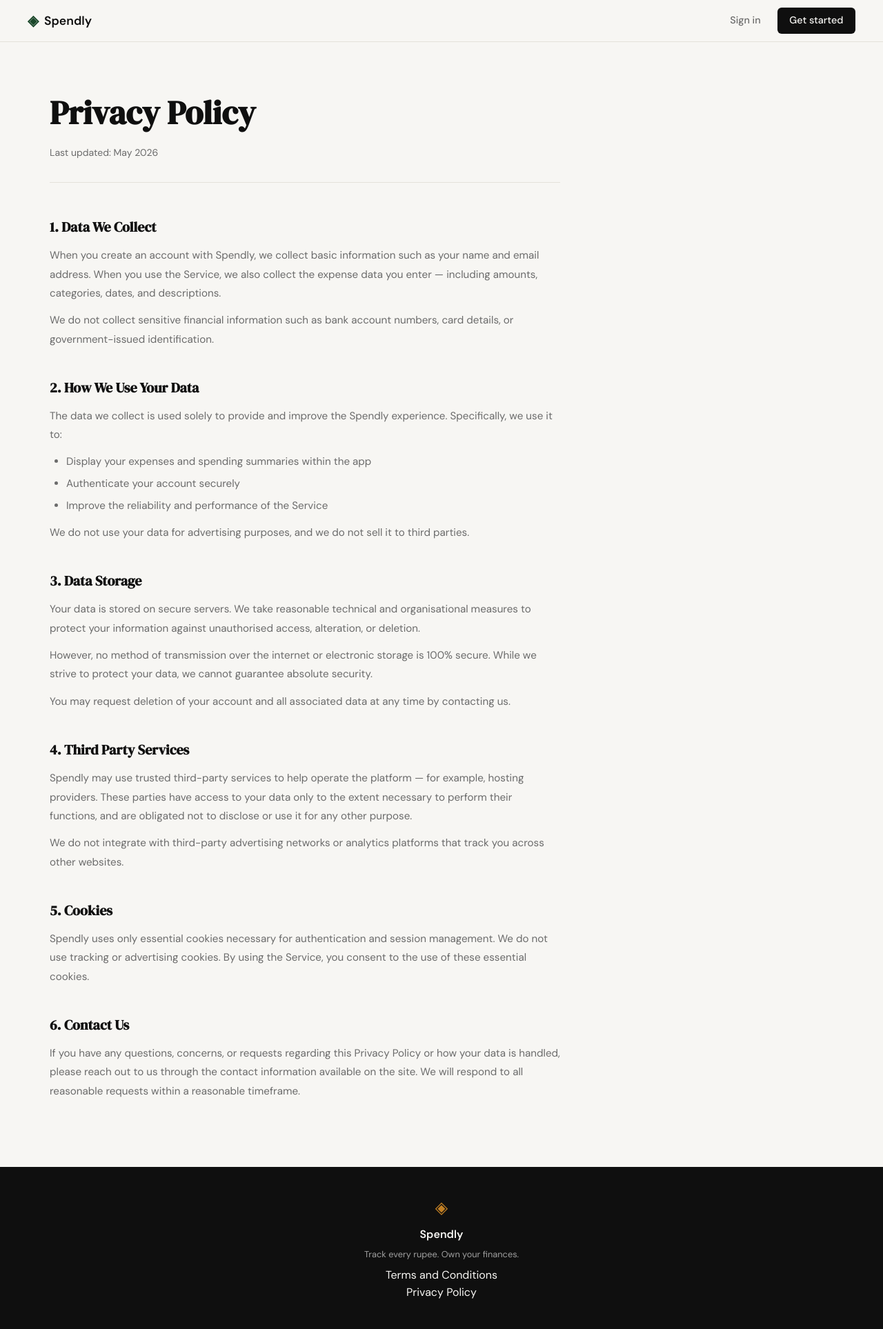
After one commit to Parveenraj/Spendliy, a Flask app: page /privacy in a window 1280 px wide. The commit adds this page. Shown: the whole page at 69% size. Run offline with Flask 3, Linux system fonts and the light colour scheme.

Commit message:
updates to pages

```diff
--- a/app.py
+++ b/app.py
@@ -31,6 +31,11 @@ def terms():
     return render_template("terms.html")
 
 
+@app.route("/privacy")
+def privacy():
+    return render_template("privacy.html")
+
+
 @app.route("/logout")
 def logout():
     return "Logout — coming in Step 3"
--- a/templates/base.html
+++ b/templates/base.html
@@ -36,7 +36,7 @@
             <p class="footer-copy">Track every rupee. Own your finances.</p>
             <div class="footer-links">
                 <div><a href="/terms">Terms and Conditions</a></div>
-                <div><a href="#">Privacy Policy</a></div>
+                <div><a href="/privacy">Privacy Policy</a></div>
             </div>
         </div>
     </footer>
--- /dev/null
+++ b/templates/privacy.html
@@ -0,0 +1,134 @@
+{% extends "base.html" %}
+
+{% block title %}Privacy Policy — Spendly{% endblock %}
+
+{% block content %}
+
+<section class="terms-section">
+    <div class="terms-inner">
+
+        <div class="terms-header">
+            <h1 class="terms-title">Privacy Policy</h1>
+            <p class="terms-meta">Last updated: May 2026</p>
+        </div>
+
+        <div class="terms-body">
+
+            <div class="terms-block">
+                <h2>1. Data We Collect</h2>
+                <p>When you create an account with Spendly, we collect basic information such as your name and email address. When you use the Service, we also collect the expense data you enter — including amounts, categories, dates, and descriptions.</p>
+                <p>We do not collect sensitive financial information such as bank account numbers, card details, or government-issued identification.</p>
+            </div>
+
+            <div class="terms-block">
+                <h2>2. How We Use Your Data</h2>
+                <p>The data we collect is used solely to provide and improve the Spendly experience. Specifically, we use it to:</p>
+                <ul>
+                    <li>Display your expenses and spending summaries within the app</li>
+                    <li>Authenticate your account securely</li>
+                    <li>Improve the reliability and performance of the Service</li>
+                </ul>
+                <p>We do not use your data for advertising purposes, and we do not sell it to third parties.</p>
+            </div>
+
+            <div class="terms-block">
+                <h2>3. Data Storage</h2>
+                <p>Your data is stored on secure servers. We take reasonable technical and organisational measures to protect your information against unauthorised access, alteration, or deletion.</p>
+                <p>However, no method of transmission over the internet or electronic storage is 100% secure. While we strive to protect your data, we cannot guarantee absolute security.</p>
+                <p>You may request deletion of your account and all associated data at any time by contacting us.</p>
+            </div>
+
+            <div class="terms-block">
+                <h2>4. Third Party Services</h2>
+                <p>Spendly may use trusted third-party services to help operate the platform — for example, hosting providers. These parties have access to your data only to the extent necessary to perform their functions, and are obligated not to disclose or use it for any other purpose.</p>
+                <p>We do not integrate with third-party advertising networks or analytics platforms that track you across other websites.</p>
+            </div>
+
+            <div class="terms-block">
+                <h2>5. Cookies</h2>
+                <p>Spendly uses only essential cookies necessary for authentication and session management. We do not use tracking or advertising cookies. By using the Service, you consent to the use of these essential cookies.</p>
+            </div>
+
+            <div class="terms-block">
+                <h2>6. Contact Us</h2>
+                <p>If you have any questions, concerns, or requests regarding this Privacy Policy or how your data is handled, please reach out to us through the contact information available on the site. We will respond to all reasonable requests within a reasonable timeframe.</p>
+            </div>
+
+        </div>
+    </div>
+</section>
+
+{% endblock %}
+
+{% block head %}
+<style>
+    .terms-section {
+        padding: 4rem 2rem 6rem;
+        max-width: var(--max-width);
+        margin: 0 auto;
+    }
+
+    .terms-header {
+        margin-bottom: 3rem;
+        border-bottom: 1px solid var(--border);
+        padding-bottom: 2rem;
+    }
+
+    .terms-title {
+        font-family: var(--font-display);
+        font-size: clamp(2rem, 4vw, 3rem);
+        color: var(--ink);
+        margin-bottom: 0.5rem;
+    }
+
+    .terms-meta {
+        font-size: 0.875rem;
+        color: var(--ink-muted);
+    }
+
+    .terms-inner {
+        max-width: 740px;
+    }
+
+    .terms-body {
+        display: flex;
+        flex-direction: column;
+        gap: 2.5rem;
+    }
+
+    .terms-block h2 {
+        font-family: var(--font-display);
+        font-size: 1.25rem;
+        color: var(--ink);
+        margin-bottom: 0.75rem;
+    }
+
+    .terms-block p {
+        font-size: 0.95rem;
+        color: var(--ink-muted);
+        line-height: 1.8;
+        margin-bottom: 0.75rem;
+    }
+
+    .terms-block p:last-child {
+        margin-bottom: 0;
+    }
+
+    .terms-block ul {
+        margin: 0.5rem 0 0.75rem 1.5rem;
+        display: flex;
+        flex-direction: column;
+        gap: 0.4rem;
+    }
+
+    .terms-block ul li {
+        font-size: 0.95rem;
+        color: var(--ink-muted);
+        line-height: 1.7;
+    }
+
+    @media (max-width: 600px) {
+        .terms-section { padding: 2.5rem 1rem 4rem; }
+    }
+</style>
+{% endblock %}
```
